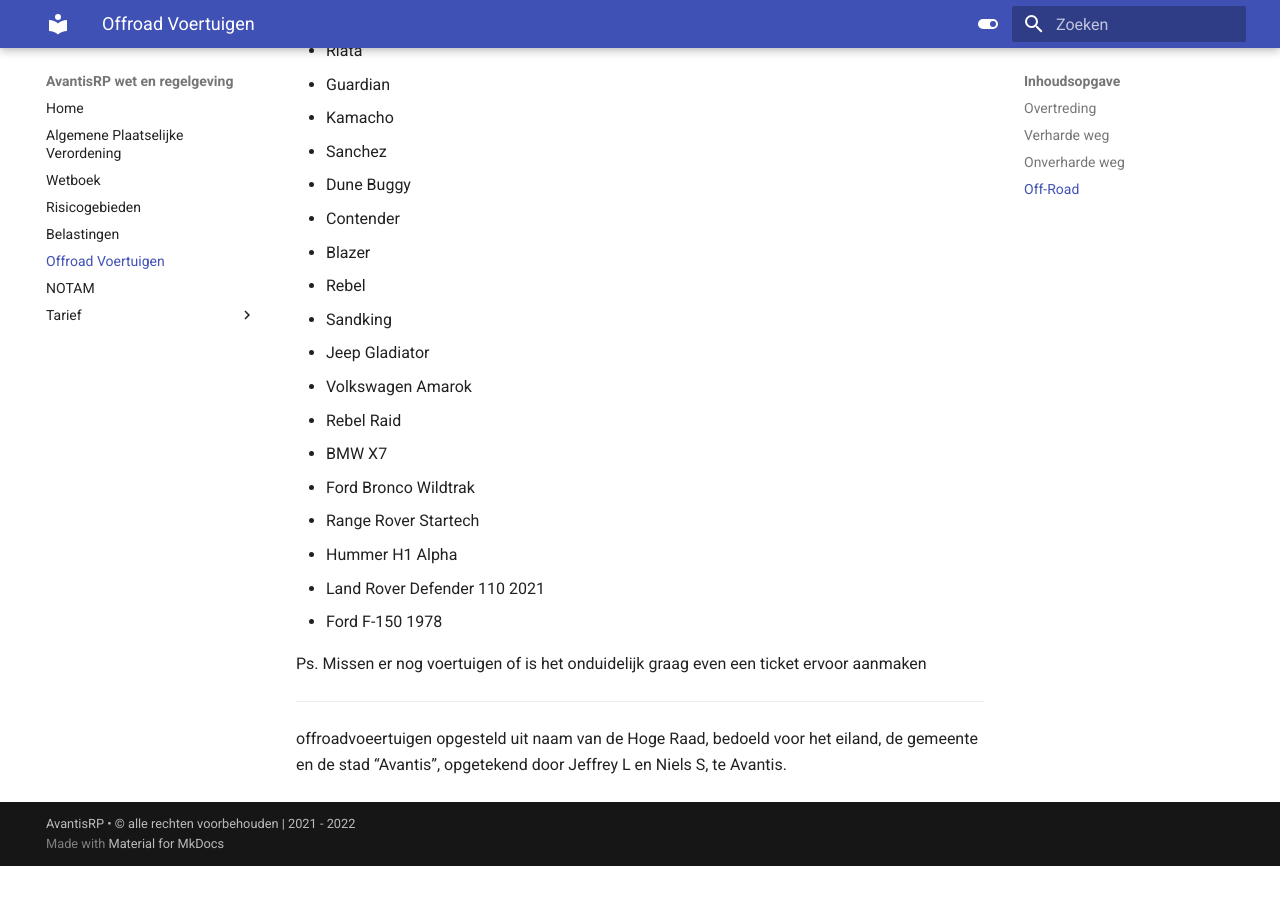
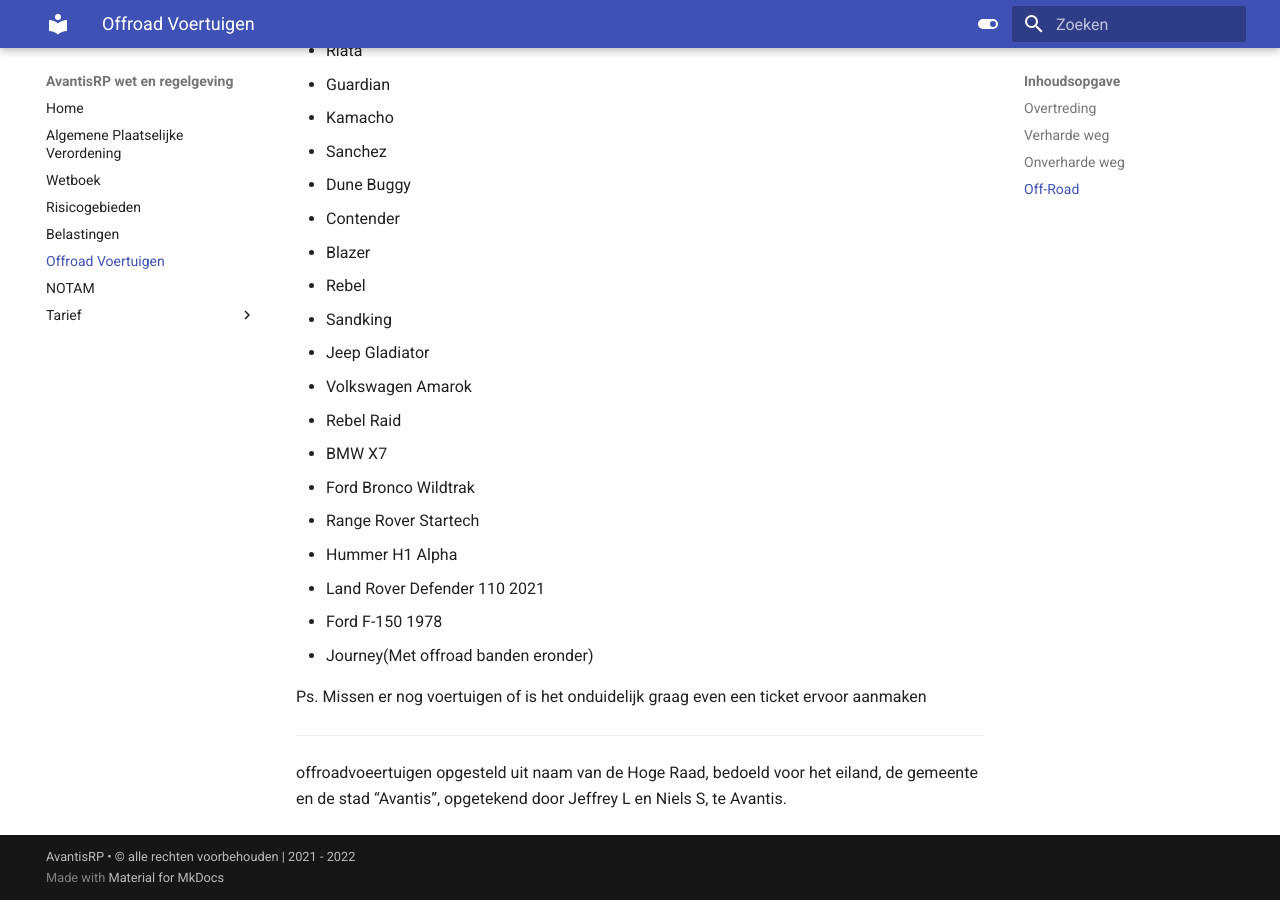
Before and after one commit to soireemb/wetboek, an MkDocs documentation site: the page built from docs/offroadvoertuigen.md, in a window 1280 px wide and 900 px high, scrolled down 2527 px. Built offline with MkDocs 1.6.1 and Material for MkDocs 9.7.7, drawn with Linux system fonts in a browser that asks for light colours; before the commit the page ends 3393 px from its top, so only the background shows below that.

Commit message:
Update offroadvoertuigen.md
Journey toegevoegd

```diff
--- a/docs/offroadvoertuigen.md
+++ b/docs/offroadvoertuigen.md
@@ -89,6 +89,7 @@
 * Hummer H1 Alpha
 * Land Rover Defender 110 2021
 * Ford F-150 1978
+* Journey(Met offroad banden eronder)
 
 Ps. Missen er nog voertuigen of is het onduidelijk graag even een ticket ervoor aanmaken
 
```
